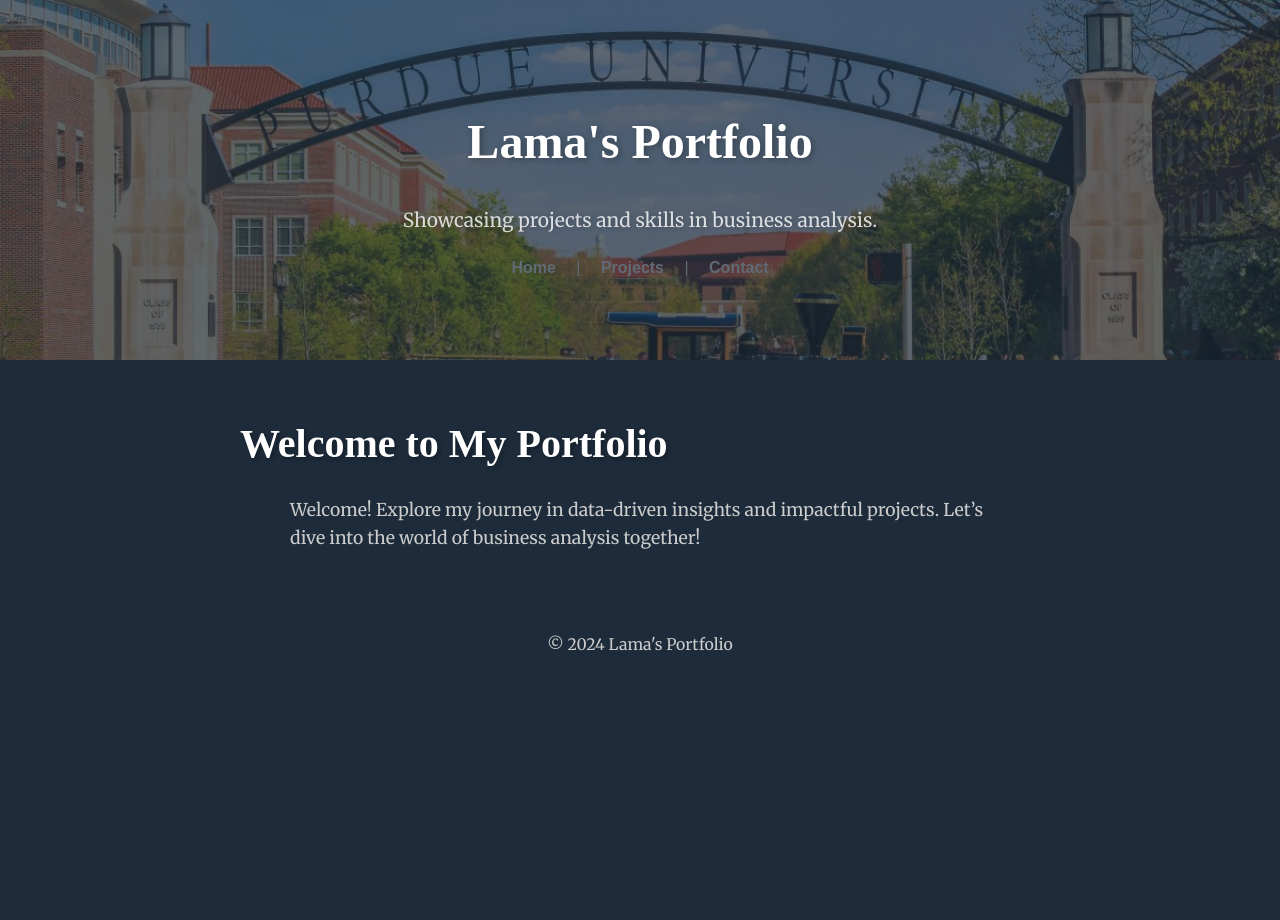
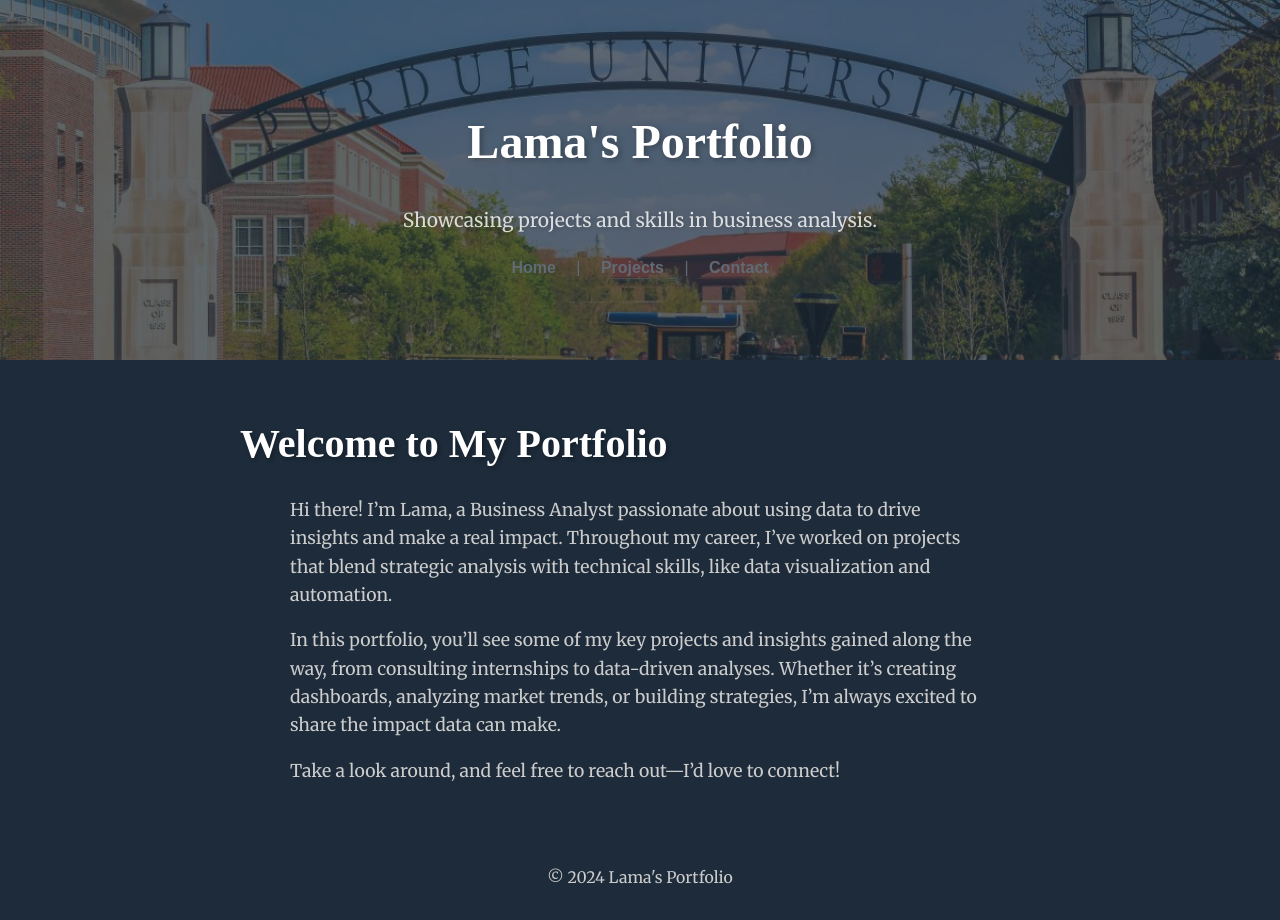
Before and after one commit to LamaJuraisi/Portfolio, a Jekyll site: the page built from index.md, in a window 1280 px wide. Built offline with Jekyll 4.4.1, drawn with Linux system fonts in a browser that asks for light colours; some web fonts are replaced.

Commit message:
Update index.md

```diff
--- a/index.md
+++ b/index.md
@@ -5,4 +5,8 @@ title: "Home"
 
 # Welcome to My Portfolio
 
-Welcome! Explore my journey in data-driven insights and impactful projects. Let’s dive into the world of business analysis together!
+Hi there! I’m Lama, a Business Analyst passionate about using data to drive insights and make a real impact. Throughout my career, I’ve worked on projects that blend strategic analysis with technical skills, like data visualization and automation.
+
+In this portfolio, you’ll see some of my key projects and insights gained along the way, from consulting internships to data-driven analyses. Whether it’s creating dashboards, analyzing market trends, or building strategies, I’m always excited to share the impact data can make.
+
+Take a look around, and feel free to reach out—I’d love to connect!
```
